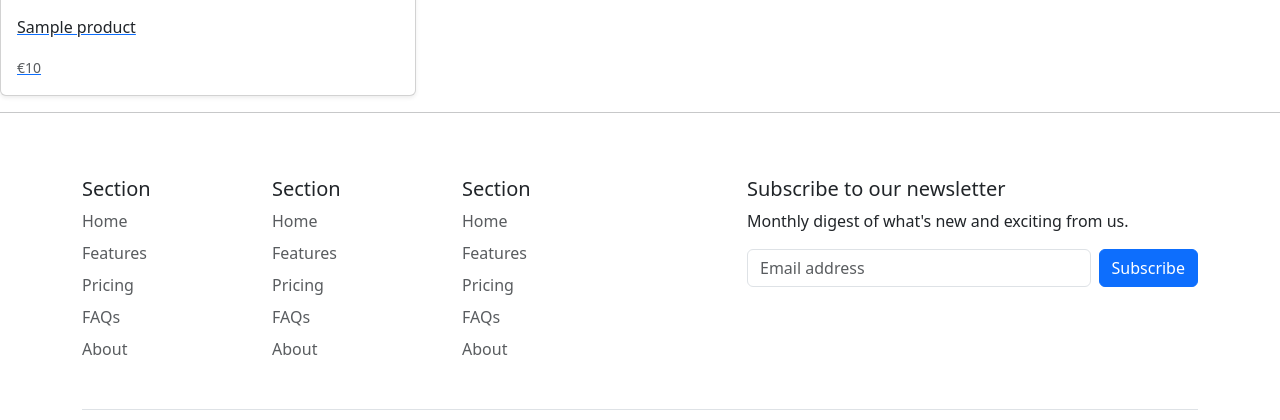
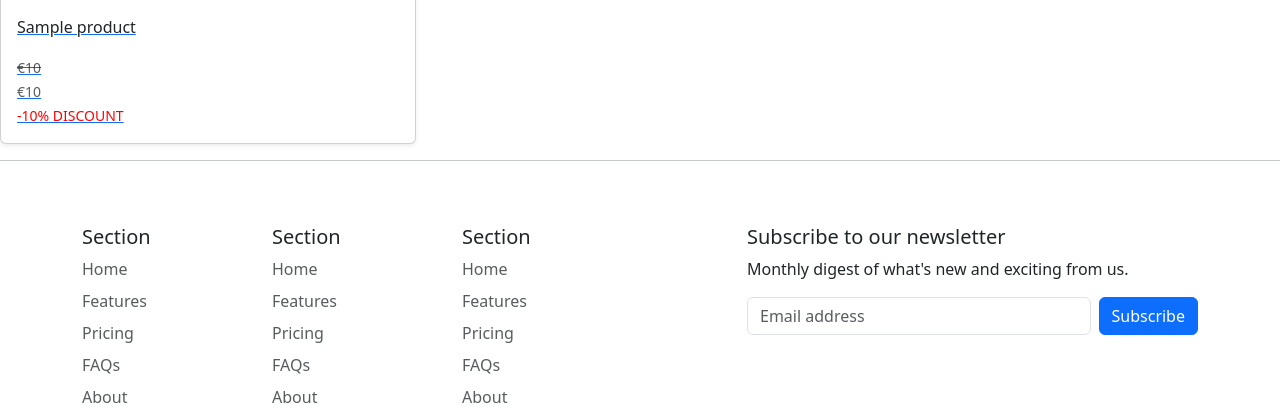
Before and after one commit to aditya0by0/ecommerce_webapp, a Flask app: template templates/search.html in a window 1280 px wide. Shown: the part 361-781 px from the top of the page. Run offline with Flask 2, Linux system fonts and the light colour scheme; the template is opened without the code that fills it: most values are stand-ins (such as "Sample title", 1, 10 or a date in 2020); some libraries are stand-ins or nearby versions.

Commit message:
Added discount in price card

```diff
--- a/templates/products/productCards.html
+++ b/templates/products/productCards.html
@@ -5,9 +5,15 @@
 
       <div class="card-body ">
         <p class="card-text">{{product.pName}}</p>
-        <div class="labelPrice" data-price = {{product.price}} >
-          <small class="text-body-secondary">&euro;{{product.price}}</small>
-        </div>
+            <div class="labelPrice" data-price = {{product.price}} >
+                <small class="text-body-secondary"><s>&euro;{{product.price}}</s></small>
+            </div>
+            <div class="labediscountPrice" data-price = {{product.offerPrice}} >
+                <small class="text-body-secondary">&euro;{{product.offerPrice}}</small>
+            </div>
+            <div class="discount" data-price = {{product.discount}} >
+                <small class="text-body-secondary"><span style="color: red;">-{{product.discount}}% DISCOUNT</span></small>
+            </div>
         <div class="labelDate" data-date={{product.pdate}}></div>
       </div>
     </div>
```
